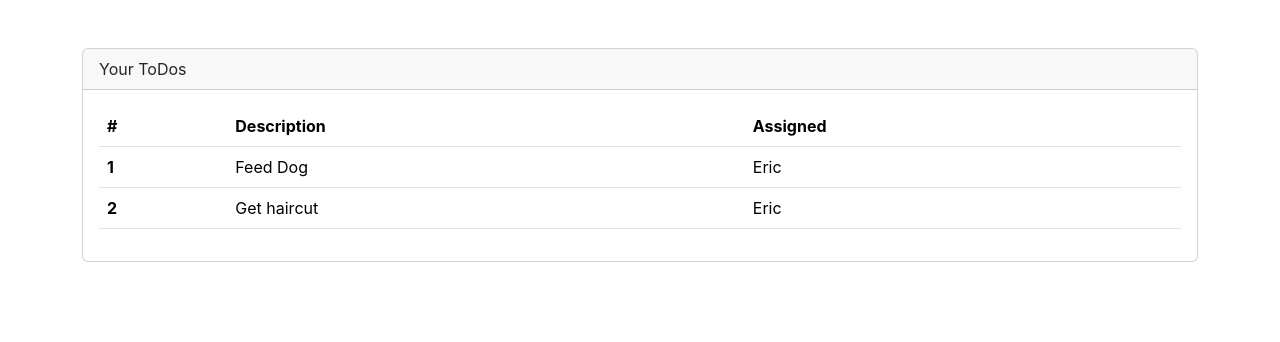
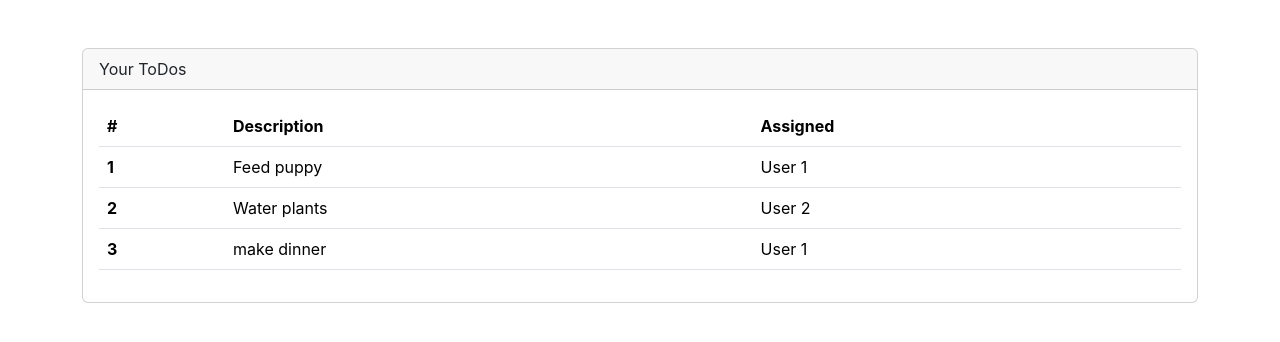
Before and after one commit to minhquanvus1/TodoList-React-TypeScript, a React (Create React App) app: page / in a window 1280 px wide. Shown: the top 342 px of the page. Built offline with nearby package versions, Linux system fonts and the light colour scheme.

Commit message:
use "props" to dynamically render value

```diff
--- a/src/App.js
+++ b/src/App.js
@@ -3,6 +3,11 @@
 import TodoRowItem from "./components/TodoRowItem";
 
 function App() {
+  const todos = [
+    { rowNumber: 1, rowDescription: "Feed puppy", rowAssigned: "User 1" },
+    { rowNumber: 2, rowDescription: "Water plants", rowAssigned: "User 2" },
+    { rowNumber: 3, rowDescription: "make dinner", rowAssigned: "User 1" },
+  ];
   return (
     <div className="mt-5 container">
       <div className="card">
@@ -18,12 +23,23 @@
             </thead>
 
             <tbody>
-              <TodoRowItem />
-              <tr>
-                <th scope="row">2</th>
-                <td>Get haircut</td>
-                <td>Eric</td>
-              </tr>
+              <TodoRowItem
+                rowNumber={todos[0].rowNumber}
+                rowDescription={todos[0].rowDescription}
+                rowAssigned={todos[0].rowAssigned}
+              />
+
+              <TodoRowItem
+                rowNumber={todos[1].rowNumber}
+                rowDescription={todos[1].rowDescription}
+                rowAssigned={todos[1].rowAssigned}
+              />
+
+              <TodoRowItem
+                rowNumber={todos[2].rowNumber}
+                rowDescription={todos[2].rowDescription}
+                rowAssigned={todos[2].rowAssigned}
+              />
             </tbody>
           </table>
         </div>
--- a/src/components/TodoRowItem.js
+++ b/src/components/TodoRowItem.js
@@ -1,9 +1,9 @@
-function TodoRowItem() {
+function TodoRowItem(props) {
   return (
     <tr>
-      <th scope="row">1</th>
-      <td>Feed Dog</td>
-      <td>Eric</td>
+      <th scope="row">{props.rowNumber}</th>
+      <td>{props.rowDescription}</td>
+      <td>{props.rowAssigned}</td>
     </tr>
   );
 }
```
